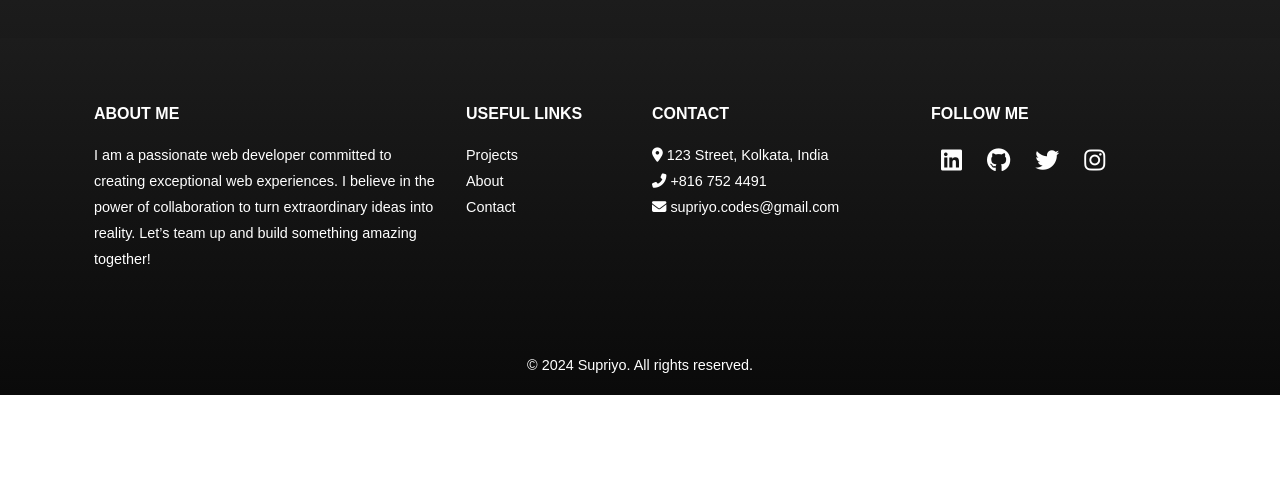
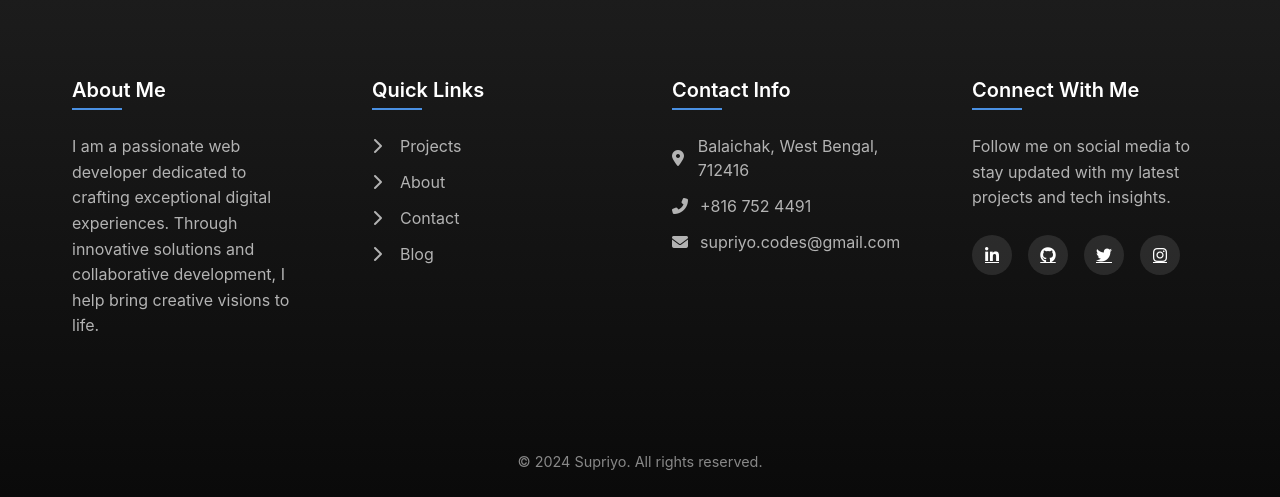
Before and after one commit to supriyo-1207/portfolio, a plain HTML site: page index.html in a window 1280 px wide. Shown: the part 4702-5199 px from the top of the page. Before the commit the page ends 5097 px from the top, so only its background shows below. Drawn offline with nearby package versions, Linux system fonts and the light colour scheme.

Commit message:
update footer

```diff
--- a/css/responsive.css
+++ b/css/responsive.css
@@ -183,3 +183,45 @@
         height: 200px;
     }
 }
+
+
+
+
+  @media (max-width: 768px) {
+    .footer {
+      padding-top: 2rem;
+    }
+
+    .footer-grid {
+      grid-template-columns: 1fr;
+      gap: 1.5rem;
+    }
+
+    .footer-section {
+      text-align: center;
+    }
+
+    .footer-heading::after {
+      left: 50%;
+      transform: translateX(-50%);
+    }
+
+    .social-links {
+      justify-content: center;
+    }
+
+    .footer-links a {
+      justify-content: center;
+    }
+  }
+
+  @media (max-width: 480px) {
+    .footer-section {
+      padding: 0.5rem;
+    }
+
+    .social-link {
+      width: 35px;
+      height: 35px;
+    }
+  }
--- a/css/style.css
+++ b/css/style.css
@@ -360,47 +360,116 @@ header {
 }
 
 /* footer */
-#footer {
+.footer {
     background: linear-gradient(to bottom, #1c1c1c, #0a0a0a);
     color: #ffffff;
-    padding-top: 40px;
+    padding: 4rem 0 0;
+    position: relative;
+    font-family: 'Inter', sans-serif;
   }
 
-#footer h5 {
-    font-weight: bold;
-    margin-bottom: 20px;
+  .footer-content {
+    max-width: 1200px;
+    margin: 0 auto;
+    padding: 0 1rem;
   }
 
-#footer p,
-#footer ul {
-    font-size: 0.9rem;
-    line-height: 1.8;
+  .footer-grid {
+    display: grid;
+    grid-template-columns: repeat(auto-fit, minmax(250px, 1fr));
+    gap: 2rem;
+    margin-bottom: 3rem;
   }
 
-#footer a {
+  .footer-section {
+    padding: 1rem;
+  }
+
+  .footer-heading {
     color: #ffffff;
+    font-size: 1.25rem;
+    font-weight: 600;
+    margin-bottom: 1.5rem;
+    position: relative;
+    padding-bottom: 0.5rem;
+  }
+
+  .footer-heading::after {
+    content: '';
+    position: absolute;
+    left: 0;
+    bottom: 0;
+    width: 50px;
+    height: 2px;
+    background: #4a90e2;
+  }
+
+  .footer-text {
+    line-height: 1.6;
+    color: #b3b3b3;
+    margin-bottom: 1.5rem;
+  }
+
+  .footer-links {
+    list-style: none;
+    padding: 0;
+    margin: 0;
+  }
+
+  .footer-links li {
+    margin-bottom: 0.75rem;
+  }
+
+  .footer-links a {
+    color: #b3b3b3;
     text-decoration: none;
     transition: color 0.3s ease;
+    display: inline-flex;
+    align-items: center;
   }
 
-#footer a:hover {
-    color: #ffb100;
+  .footer-links a:hover {
+    color: #4a90e2;
   }
 
-#footer .social-icons a {
-    margin-right: 15px;
-    font-size: 1.5rem;
-    color: #ffffff;
-    transition: color 0.3s ease;
+  .footer-links i {
+    margin-right: 0.5rem;
+    width: 20px;
   }
 
-#footer .social-icons a:hover {
-    color: #ffb100;
+  .social-links {
+    display: flex;
+    gap: 1rem;
+    margin-top: 1rem;
+  }
+
+  .social-link {
+    display: flex;
+    align-items: center;
+    justify-content: center;
+    width: 40px;
+    height: 40px;
+    border-radius: 50%;
+    background: rgba(255, 255, 255, 0.1);
+    color: #ffffff;
+    transition: all 0.3s ease;
+  }
+
+  .social-link:hover {
+    background: #4a90e2;
+    transform: translateY(-3px);
   }
 
   .footer-bottom {
+    /* background: rgba(0, 0, 0, 0.2); */
+    padding: 1.5rem 0;
+    text-align: center;
+    margin-top: 2rem;
+  }
 
-    padding: 20px 0;
+  .footer-bottom p {
+    margin: 0;
+    color: #888;
     font-size: 0.9rem;
   }
 
--- a/index.html
+++ b/index.html
@@ -431,7 +431,7 @@
                     <h4>Get in Touch</h4>
                     <p>If you have any questions, feel free to reach out!</p>
                     <ul class="list-unstyled">
-                        <li><i class="fas fa-map-marker-alt"></i> 123 Street, Kolkata, India</li>
+                        <li><i class="fas fa-map-marker-alt"></i> Balaichak , West Bengal, India</li>
                         <li><i class="fas fa-phone-alt"></i>+816 752 4491</li>
                         <li><i class="fas fa-envelope"></i> supriyo.codes@gmail.com</li>
                     </ul>
@@ -455,69 +455,82 @@
     <!-- Map Section -->
 
     <section id="map" style="position:relative;">
-        <iframe
-            src="https://www.google.com/maps/embed?pb=!1m18!1m12!1m3!1d148580.58778832215!2d88.2632550739835!3d22.531732221236638!2m3!1f0!2f0!3f0!3m2!1i1024!2i768!4f13.1!3m3!1m2!1s0x39f882db4908f667%3A0x43e330e68f6c2cbc!2sKolkata%2C%20West%20Bengal!5e0!3m2!1sen!2sin!4v1726406320978!5m2!1sen!2sin"
-            width="100%" height="400" style="border:0;" allowfullscreen="" loading="lazy"
-            referrerpolicy="no-referrer-when-downgrade">
-        </iframe>
+        <iframe src="https://www.google.com/maps/embed?pb=!1m18!1m12!1m3!1d13023.96111467232!2d87.91747858994927!3d22.683260924130014!2m3!1f0!2f0!3f0!3m2!1i1024!2i768!4f13.1!3m3!1m2!1s0x39f874122d24c89f%3A0xb142bed02be7558e!2sBalaichak%2C%20West%20Bengal%20712412!5e0!3m2!1sen!2sin!4v1739725784673!5m2!1sen!2sin" width="600" height="450" style="border:0;" allowfullscreen="" loading="lazy" referrerpolicy="no-referrer-when-downgrade"></iframe>
         <div class="dark-overlay"></div>
     </section>
 
 
     <!-- Footer -->
-    <footer id="footer" class="text-center text-lg-start">
-        <footer id="footer" class="text-center text-lg-start">
-            <div class="container p-4">
-                <div class="row">
-                    <!-- About -->
-                    <div class="col-lg-4 col-md-6 mb-4">
-                        <h5 class="text-uppercase nav-link heading">About Me</h5>
-                        <p>
-                            I am a passionate web developer committed to creating exceptional web experiences. I believe
-                            in
-                            the power of collaboration to turn extraordinary ideas into reality. Let’s team up and build
-                            something amazing together!
+    <footer class="footer">
+        <div class="footer-content">
+          <div class="footer-grid">
+            <!-- About Section -->
+            <div class="footer-section">
+              <h3 class="footer-heading">About Me</h3>
+              <p class="footer-text">
+                I am a passionate web developer dedicated to crafting exceptional digital experiences. Through innovative solutions and collaborative development, I help bring creative visions to life.
               </p>
             </div>
-                    <!-- Useful Links -->
-                    <div class="col-lg-2 col-md-6 mb-4">
-                        <h5 class="text-uppercase nav-link heading">Useful Links</h5>
-                        <ul class="list-unstyled">
-                            <li><a href="#projects" class="text-white hovers">Projects</a></li>
-                            <li><a href="#about" class="text-white">About</a></li>
-                            <li><a href="#contact" class="text-white">Contact</a></li>
+
+            <!-- Quick Links Section -->
+            <div class="footer-section">
+              <h3 class="footer-heading">Quick Links</h3>
+              <ul class="footer-links">
+                <li><a href="#projects"><i class="fas fa-chevron-right"></i>Projects</a></li>
+                <li><a href="#about"><i class="fas fa-chevron-right"></i>About</a></li>
+                <li><a href="#contact"><i class="fas fa-chevron-right"></i>Contact</a></li>
+                <li><a href="#blog"><i class="fas fa-chevron-right"></i>Blog</a></li>
               </ul>
             </div>
-                    <!-- Contact Information -->
-                    <div class="col-lg-3 col-md-6 mb-4">
-                        <h5 class="text-uppercase nav-link heading">Contact</h5>
-                        <ul class="list-unstyled">
-                            <li><i class="fas fa-map-marker-alt"></i> 123 Street, Kolkata, India</li>
-                            <li><i class="fas fa-phone-alt"></i> +816 752 4491</li>
-                            <li><i class="fas fa-envelope"></i> supriyo.codes@gmail.com</li>
+
+            <!-- Contact Section -->
+            <div class="footer-section">
+              <h3 class="footer-heading">Contact Info</h3>
+              <ul class="footer-links">
+                <li>
+                  <a href="https://maps.app.goo.gl/pD4aJP6c5F3zECoT7" target="_blank">
+                    <i class="fas fa-map-marker-alt"></i>Balaichak, West Bengal, 712416
+                  </a>
+                </li>
+                <li>
+                  <a href="tel:+8167524491">
+                    <i class="fas fa-phone-alt"></i>+816 752 4491
+                  </a>
+                </li>
+                <li>
+                  <a href="mailto:supriyo.codes@gmail.com">
+                    <i class="fas fa-envelope"></i>supriyo.codes@gmail.com
+                  </a>
+                </li>
               </ul>
             </div>
-                    <!-- Social Media -->
-                    <div class="col-lg-3 col-md-6 mb-4">
-                        <h5 class="text-uppercase nav-link heading">Follow Me</h5>
-                        <div class="social-icons">
-                            <a href="https://www.linkedin.com/in/supriyomaity/" class="social-icon"><i
-                                    class="fab fa-linkedin"></i></a>
-                            <a href="https://github.com/supriyo-1207" class="social-icon"><i
-                                    class="fab fa-github"></i></a>
-                            <a href="https://twitter.com/supriyo_1207" class="social-icon"><i
-                                    class="fab fa-twitter"></i></a>
-                            <a href="https://www.instagram.com/supriyomaity_1207/" class="social-icon"><i
-                                    class="fab fa-instagram"></i></a>
+
+            <!-- Social Media Section -->
+            <div class="footer-section">
+              <h3 class="footer-heading">Connect With Me</h3>
+              <p class="footer-text">Follow me on social media to stay updated with my latest projects and tech insights.</p>
+              <div class="social-links">
+                <a href="https://www.linkedin.com/in/supriyomaity/" class="social-link" aria-label="LinkedIn">
+                  <i class="fab fa-linkedin-in"></i>
+                </a>
+                <a href="https://github.com/supriyo-1207" class="social-link" aria-label="GitHub">
+                  <i class="fab fa-github"></i>
+                </a>
+                <a href="https://twitter.com/supriyo_1207" class="social-link" aria-label="Twitter">
+                  <i class="fab fa-twitter"></i>
+                </a>
+                <a href="https://www.instagram.com/supriyomaity_1207/" class="social-link" aria-label="Instagram">
+                  <i class="fab fa-instagram"></i>
+                </a>
               </div>
             </div>
           </div>
         </div>
-            <!-- Copyright -->
-            <div class="footer-bottom text-center p-3">
-                <p class="mb-0">&copy; 2024 Supriyo. All rights reserved.</p>
+
+        <!-- Copyright Section -->
+        <div class="footer-bottom">
+          <p>&copy; 2024 Supriyo. All rights reserved.</p>
         </div>
-        </footer>
       </footer>
 
     <!-- Scripts -->
```
Lines whose indentation alone changed are shown as unchanged.
